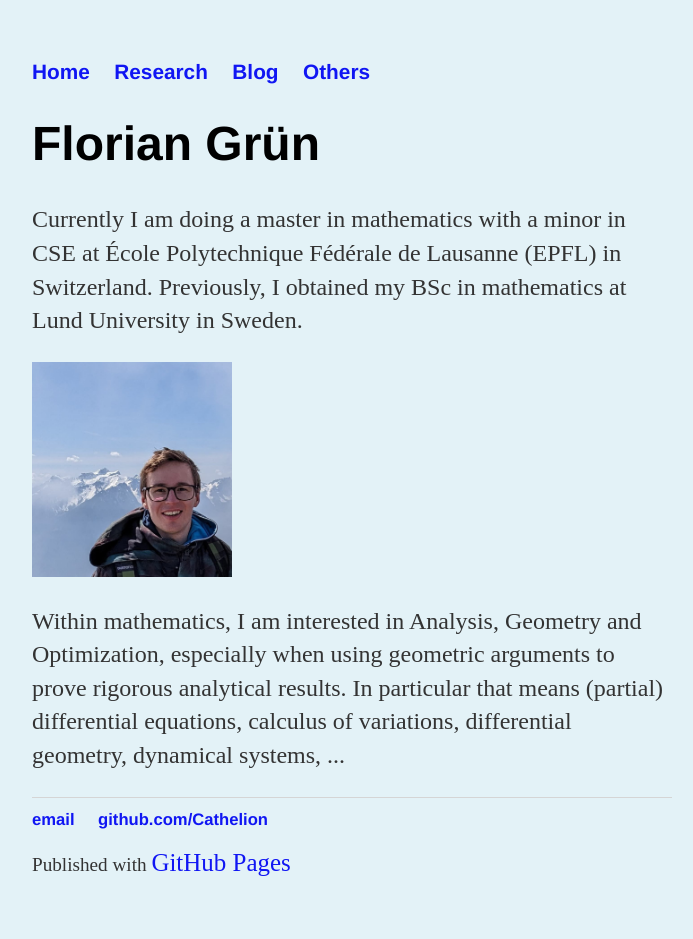
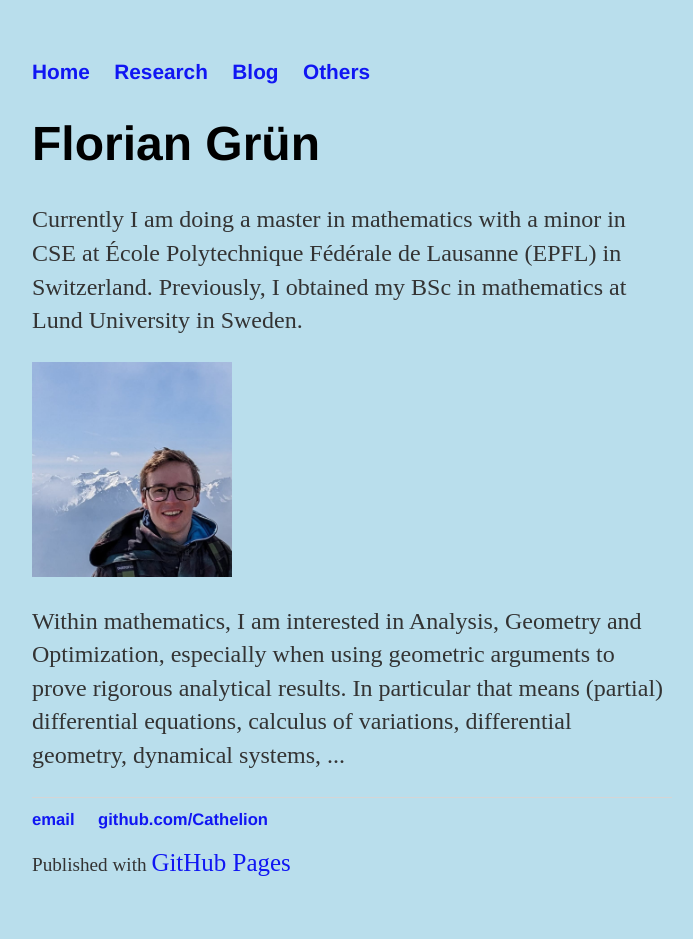
Before and after one commit to Cathelion/Cathelion.github.io, a Jekyll site: the page built from index.html, in a window 1280 px wide. Shown: the whole page, without its empty margins (288-981 px from the left). Built offline with Jekyll 4.4.1, drawn with Linux system fonts in a browser that asks for light colours.

Commit message:
Update main.css

```diff
--- a/css/main.css
+++ b/css/main.css
@@ -1,7 +1,7 @@
 body {
     margin: 60px auto;
     width: 50%;
-    background-color: rgb(117 190 218 / 0.2);
+    background-color: rgb(117 190 218 / 0.5);
 }
 nav ul, footer ul {
     font-family:'Helvetica', 'Arial', 'Sans-Serif';
```
